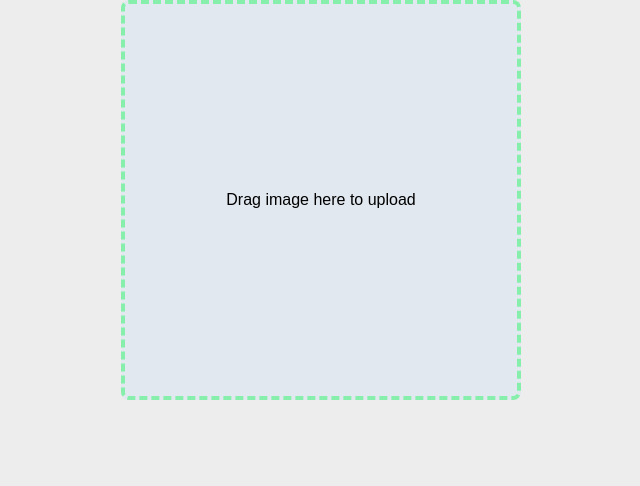
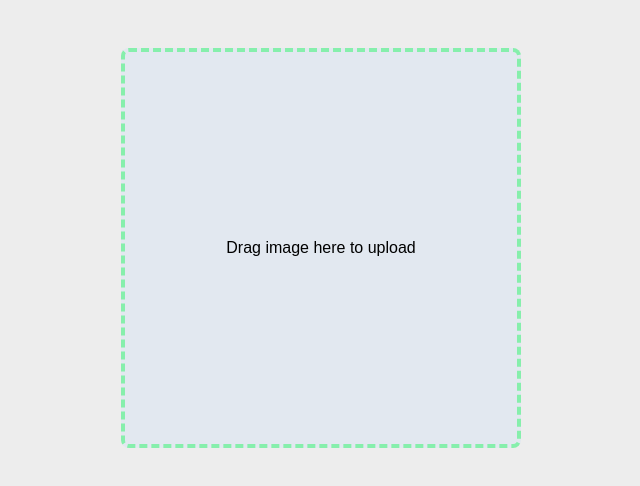
Before and after one commit to SlightlyBuggy/build_notes, a Next.js app: page /image_upload in a window 1280 px wide. Shown: the top 486 px of the page, without its empty margins (319-959 px from the left). Built offline with nearby package versions, Linux system fonts and the light colour scheme.

Commit message:
style tweaks

```diff
--- a/app/ui/ImageEditor/DrawingToolPalette.tsx
+++ b/app/ui/ImageEditor/DrawingToolPalette.tsx
@@ -17,7 +17,7 @@ export default function DrawingToolPalette(
 ) {
 
     return (
-    <div className="flex flex-row p-5 bg-slate-100 select-none">
+    <div className="flex flex-row p-5 select-none">
         <ToolButton tool={DrawingTool.Circle} activeTool={activeTool} handleToolClick={handleToolClick}/>
         <ToolButton tool={DrawingTool.Square} activeTool={activeTool} handleToolClick={handleToolClick}/>
         <ToolButton tool={DrawingTool.Line} activeTool={activeTool} handleToolClick={handleToolClick} />
--- a/app/ui/ImageEditor/undoButton.tsx
+++ b/app/ui/ImageEditor/undoButton.tsx
@@ -1,7 +1,7 @@
 import { DrawingCommand } from "@/app/lib/util/types";
 import { ArrowUturnLeftIcon } from "@heroicons/react/20/solid";
 import clsx from "clsx";
-
+// TODO: support undo hotkey
 export default function UndoButton(
     {
         undoLastDrawingCommand, drawingCommands
@@ -13,7 +13,6 @@ export default function UndoButton(
             "p-3 flex items-center",
             {"select-none text-gray-400": drawingCommands.length == 0 }
         )}
-
         onClick={undoLastDrawingCommand}
         >
             <ArrowUturnLeftIcon className="size-6 hover:bg-yellow-100  hover:cursor-pointer" />
--- a/app/ui/ImageUploadAndEditor/ImageUpload.tsx
+++ b/app/ui/ImageUploadAndEditor/ImageUpload.tsx
@@ -43,6 +43,7 @@ export default function ImageUpload({
     }
 
     return (
+        <div className="pt-12">
             <div className={clsx(
                 "w-[400px] h-[400px] flex items-center justify-center rounded-lg text-black border-dashed border-4 border-green-300",
                 {"bg-slate-400" : draggingOverElem},
@@ -58,5 +59,6 @@ export default function ImageUpload({
                 Drag image here to upload
                 </div>
             </div>
+        </div>
     )
 }
```
Lines whose indentation alone changed are shown as unchanged.
